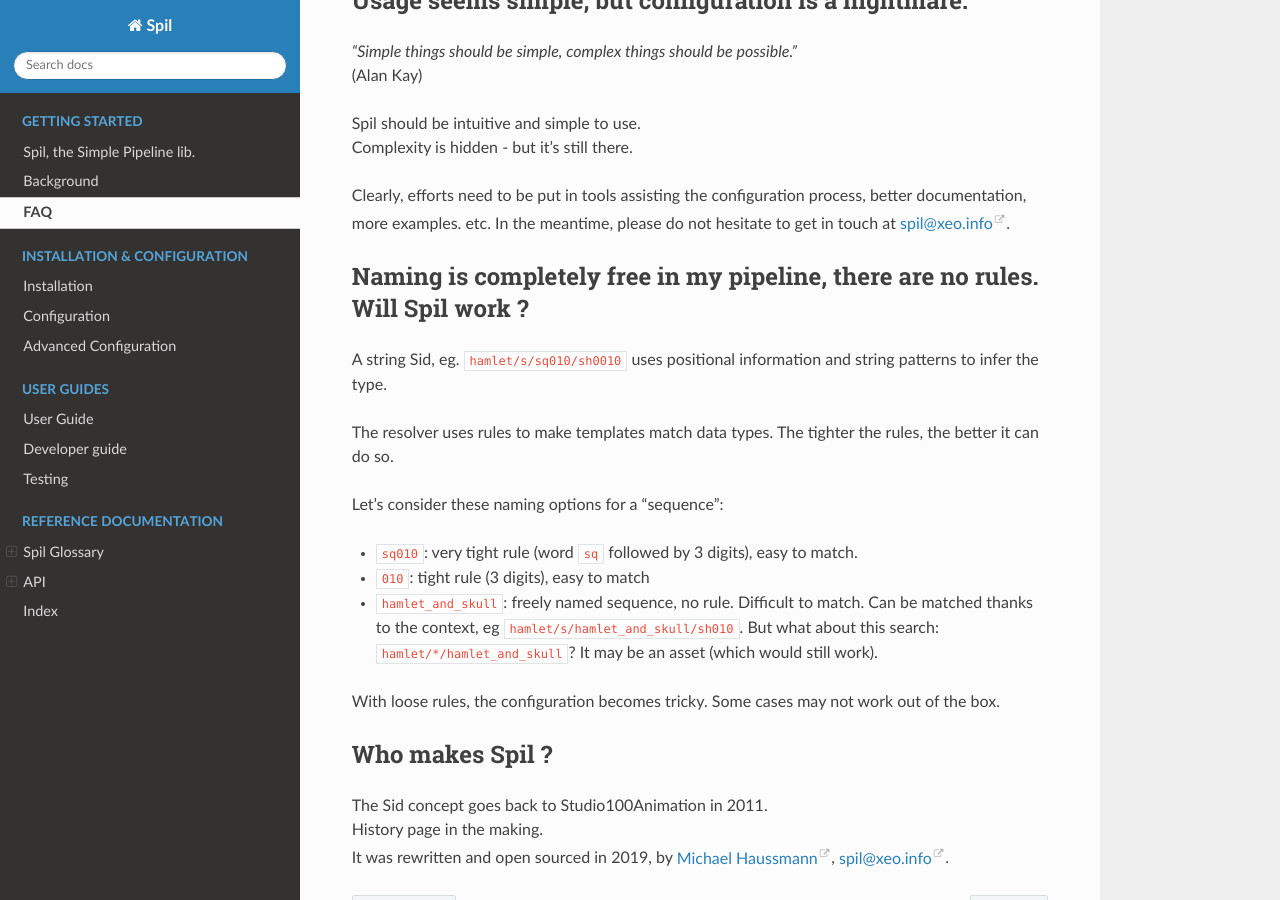
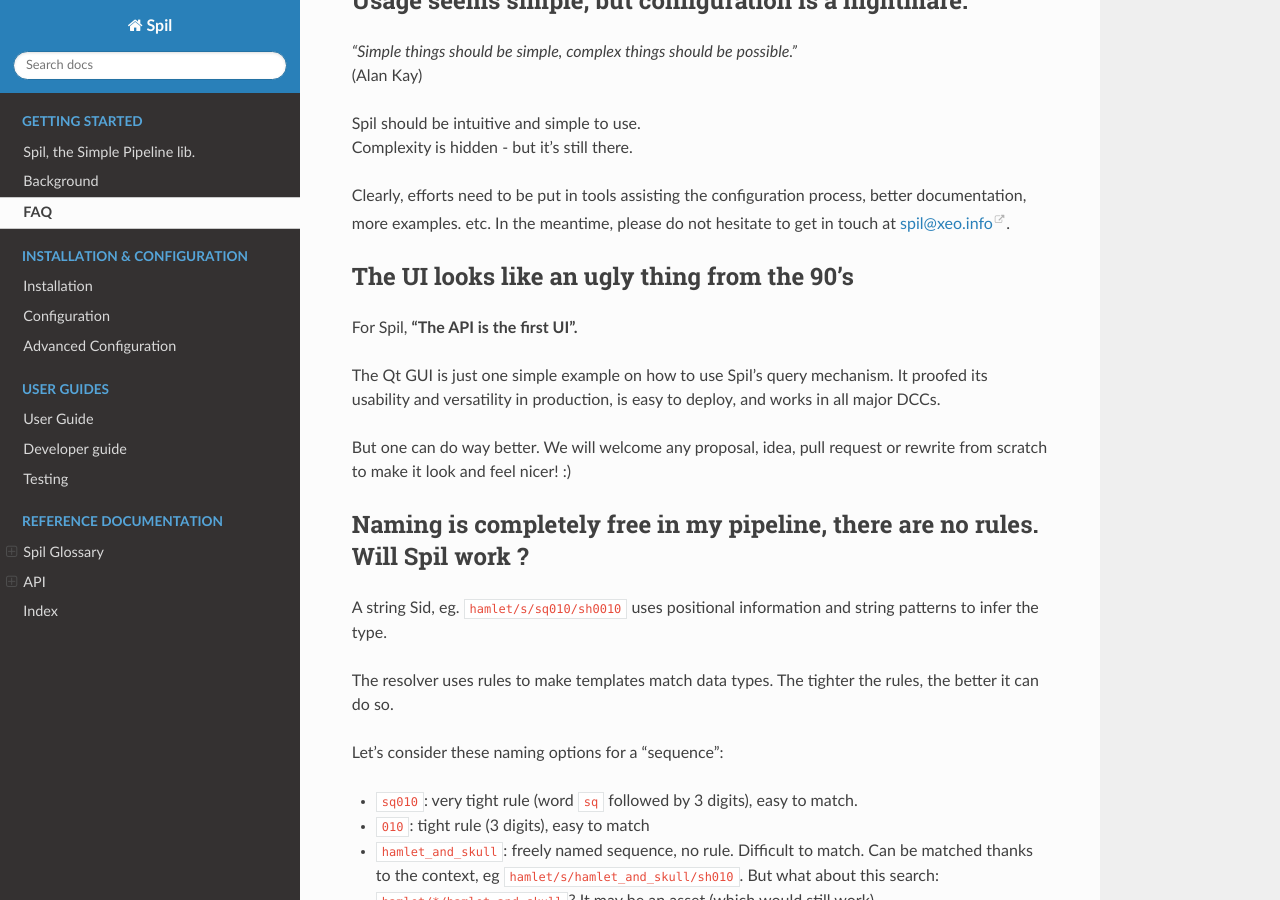
Before and after one commit to MichaelHaussmann/spil, a Sphinx documentation site: the page built from docs/faq.md, in a window 1280 px wide and 900 px high, scrolled down 2028 px. Built offline with Sphinx 7.4.7 and the Read the Docs theme 2.0.0, drawn with Linux system fonts in a browser that asks for light colours; some of the changed text lies outside the part shown.

Commit message:
question about UI

```diff
--- a/docs/faq.md
+++ b/docs/faq.md
@@ -46,7 +46,7 @@
 Human-readable Identifier ("Natural Key") vs Generated Unique ID (UUID).
 That is the (tough) question.
 
-For the Sid, the name of an item becomes its unique ID.
+In Spil, the name of an item becomes its unique ID.
 `hamlet/s/sq010/sh0010/layout/v012/p/mov` instead of `74fbd636–4fc5–11e9–91a2-ecb1d74481b4`.
 
 While this has an obvious advantage on readability and simplicity, it comes at a price.
@@ -90,6 +90,17 @@
 In the meantime, please do not hesitate to get in touch at [spil@xeo.info](mailto:spil@xeo.info).
 
 
+## The UI looks like an ugly thing from the 90's
+
+For Spil, **"The API is the first UI".**
+
+The Qt GUI is just one simple example on how to use Spil's query mechanism.
+It proofed its usability and versatility in production, is easy to deploy, and works in all major DCCs.
+
+But one can do way better.
+We will welcome any proposal, idea, pull request or rewrite from scratch to make it look and feel nicer! :)
+
+
 ## Naming is completely free in my pipeline, there are no rules. Will Spil work ?
 
 A string Sid, eg. `hamlet/s/sq010/sh0010` uses positional information and string patterns to infer the type.
```
